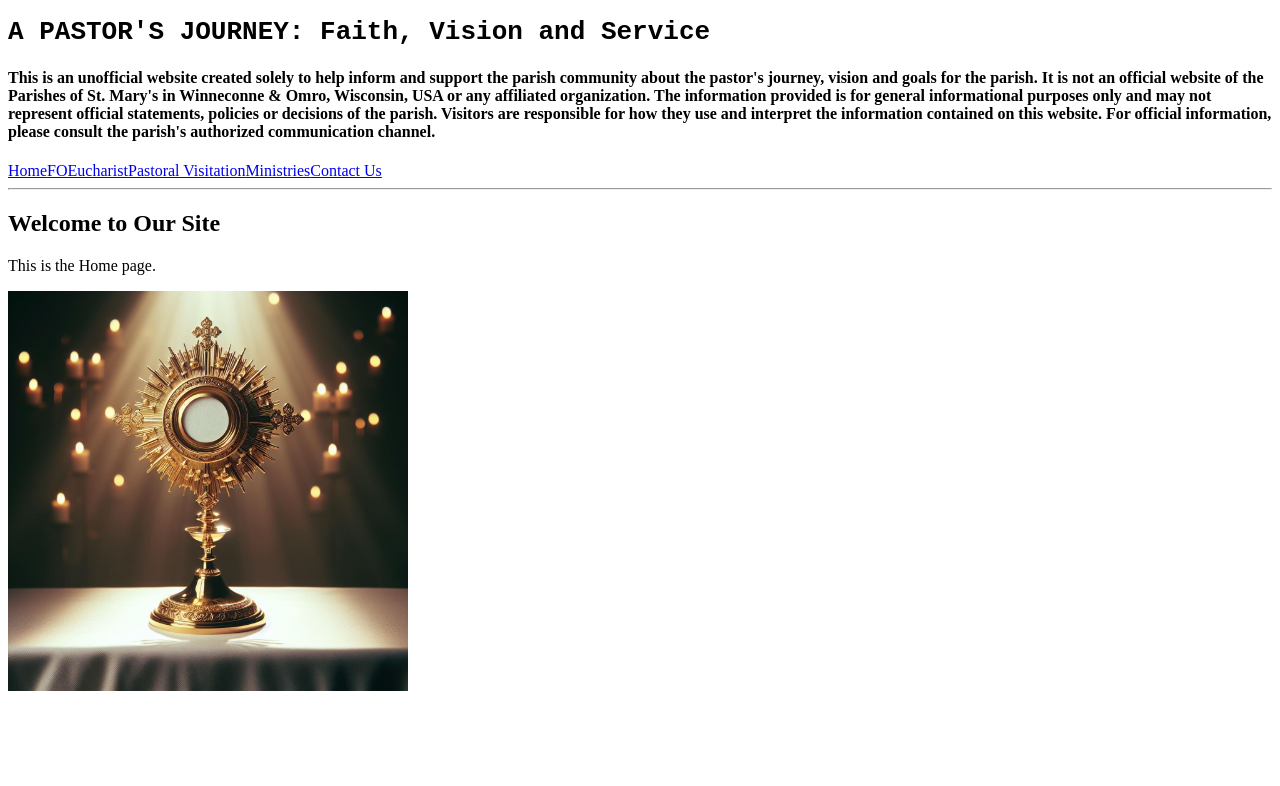
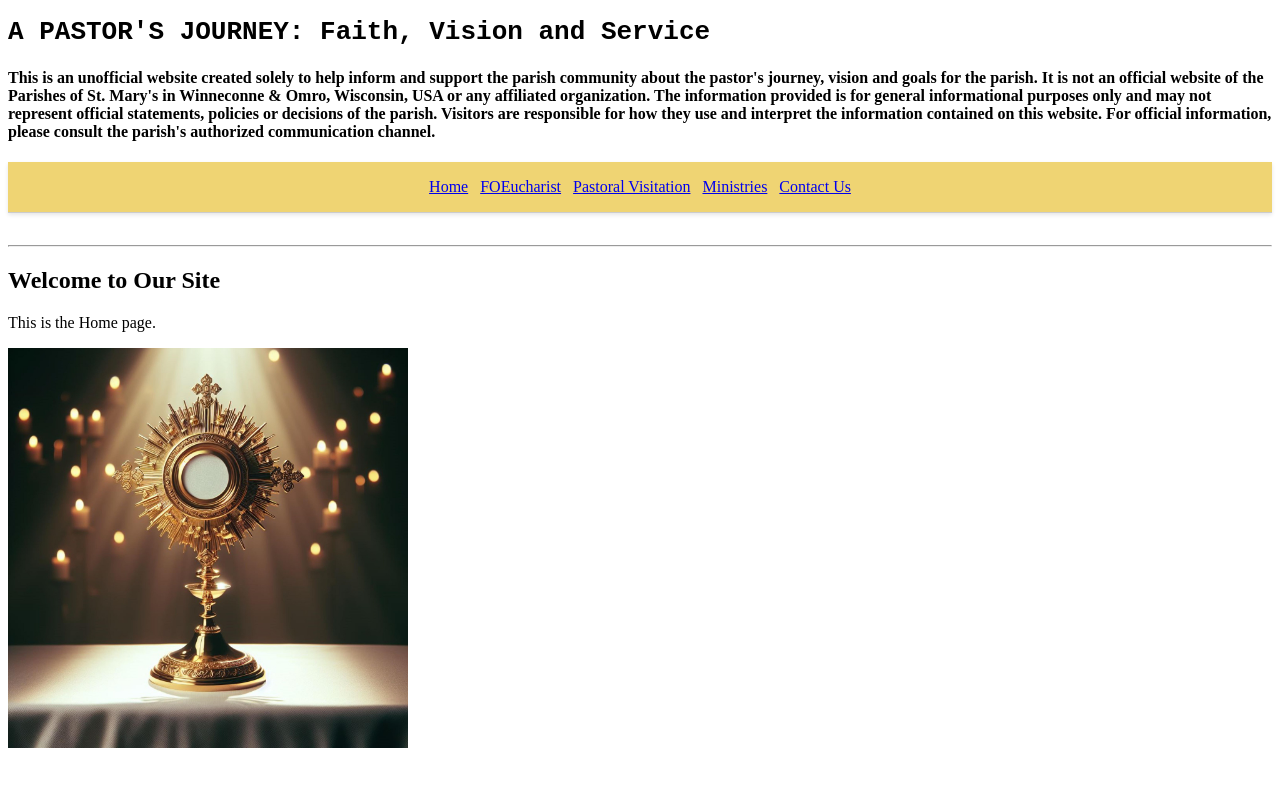
Before and after one commit to Obias090381/My-Website, a React (Vite) app in the folder Website/: page / in a window 1280 px wide. Shown: the top 786 px of the page. Built offline with nearby package versions, Linux system fonts and the light colour scheme.

Commit message:
commit 1a2b3c4d5e6f7g8h9i0j

```diff
--- a/Website/src/App.jsx
+++ b/Website/src/App.jsx
@@ -28,7 +28,7 @@ function App() {
           </h4>
         </header>
 
-        <nav>
+        <nav className="navbar">
           <Link to="/">Home</Link>
           <Link to="/FOEucharist">FOEucharist</Link>
           <Link to="/Pastoral Visitation">Pastoral Visitation</Link>
```
